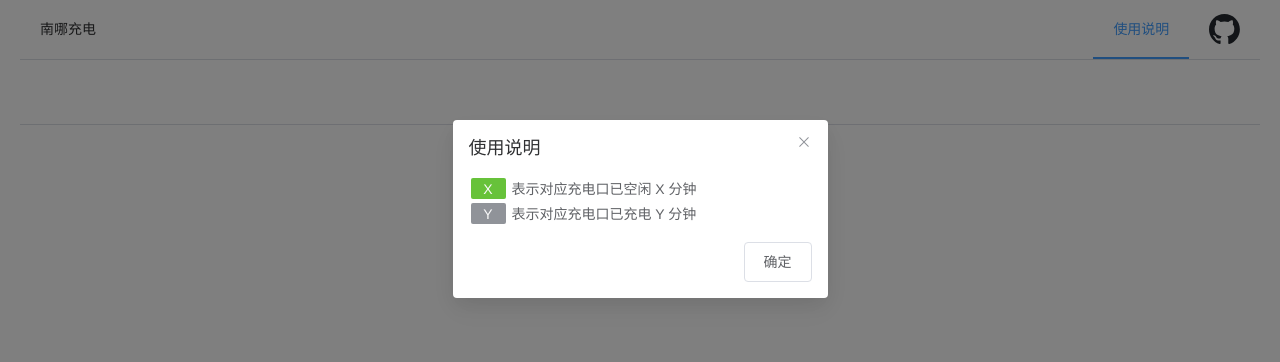
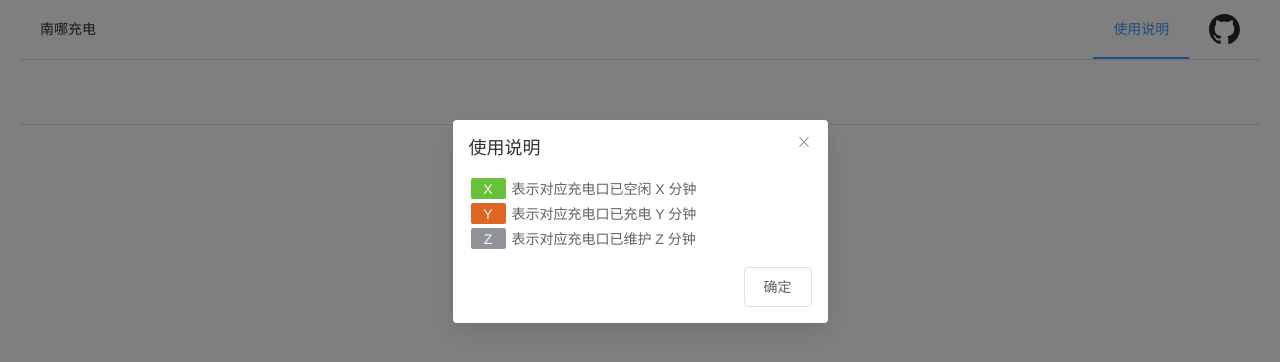
Before and after one commit to EricZhu-42/ChargingStationMonitor, a Vue app: page / in a window 1280 px wide. Both pictures are taken after a click on the item "使用说明". Shown: the top 362 px of the page. Built offline with nearby package versions, Linux system fonts and the light colour scheme; no server answers.

Commit message:
update documentation

```diff
--- a/src/components/MyHeader.vue
+++ b/src/components/MyHeader.vue
@@ -36,7 +36,9 @@ const dialogVisible = ref(false)
     <div>
     <span class="scrollbar-demo-item" style="background: #67C23A; color: #FAFAFA; display: inline-flex">X</span> 表示对应充电口已空闲 X 分钟
     <br/>
-    <span class="scrollbar-demo-item" style="background: #909399 ; color: #FAFAFA; display: inline-flex">Y</span> 表示对应充电口已充电 Y 分钟
+    <span class="scrollbar-demo-item" style="background: #DF6523 ; color: #FAFAFA; display: inline-flex">Y</span> 表示对应充电口已充电 Y 分钟
+    <br/>
+    <span class="scrollbar-demo-item" style="background: #909399 ; color: #FAFAFA; display: inline-flex">Z</span> 表示对应充电口已维护 Z 分钟
     </div>
 
     <template #footer>
```
